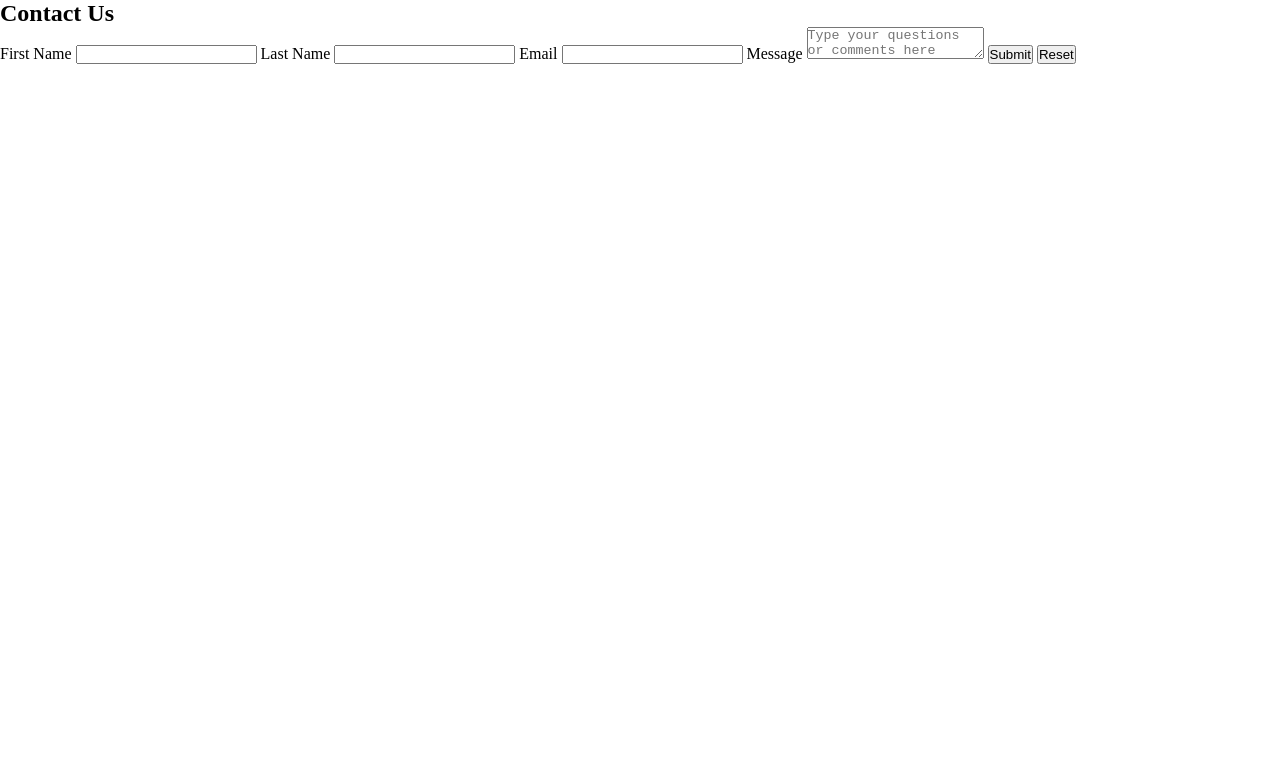
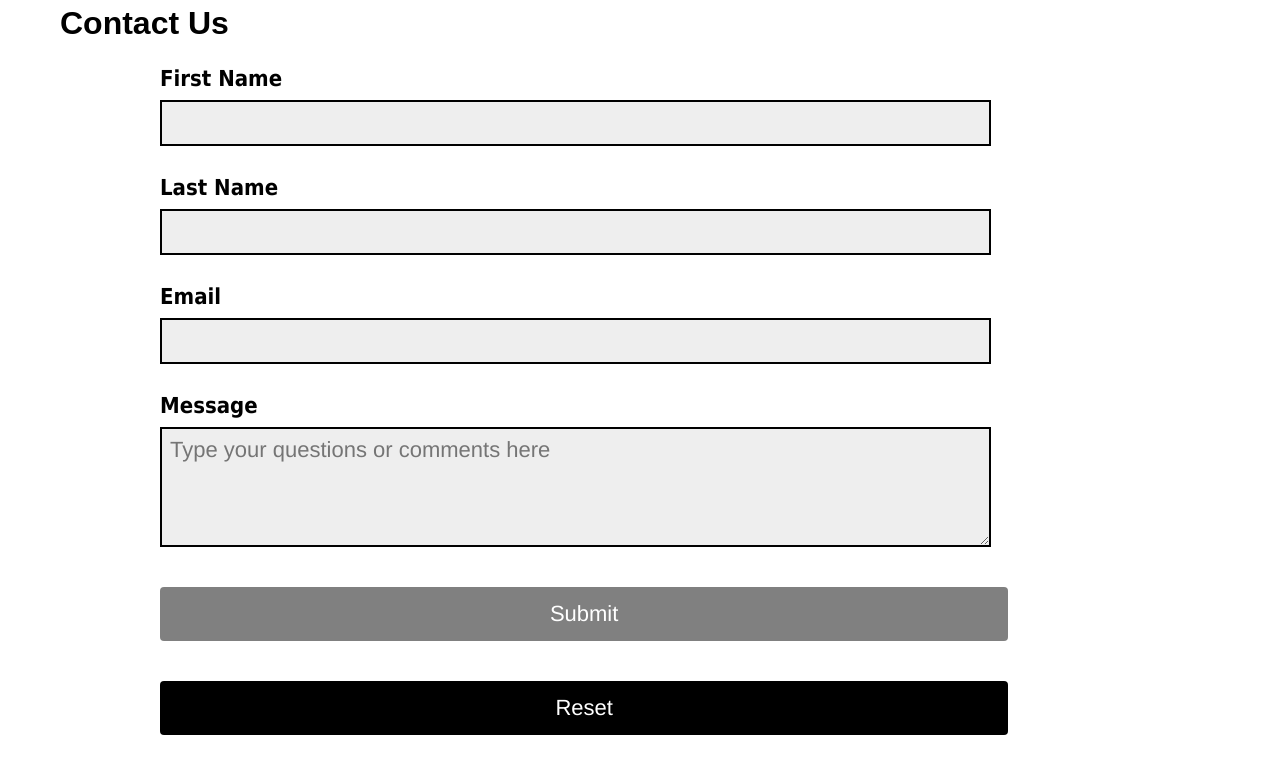
Before and after one commit to mdjoh/559Class1, a plain HTML site: page index.html in a window 1280 px wide. Drawn offline with Linux system fonts and the light colour scheme.

Commit message:
touched up html, css

```diff
--- a/css/formStyle.css
+++ b/css/formStyle.css
@@ -10,7 +10,87 @@ html, body {
   height: 100%;
 }
 
+h2 {
+  font-family: Arial, sans-serif;
+  font-size: 32px;
+  font-weight: 700;
+  color: black;
+  margin: 5px 0 15px 60px;
+}
+
 #form {
-  width: 100%;
-  height: 100%;
+  font-family: Arial, sans-serif;
+  font-size: 32px;
+  font-weight: 700;
+  color: black;
+  margin: 0 10px 0 100px;
 }
+
+input[type=text], input[type=email] {
+  width: 70%;
+  padding: 8px 0px 8px 8px;
+  margin: 6px 0px 20px 60px;
+  display: block;
+  border: solid 2px;
+  font-size: 22px;
+  font-family: Helvetica, sans-serif;
+  color: #000;
+  background: #eee;
+  transition: all 0.3s;
+}
+
+textarea {
+  width: 70%;
+  height: 100px;
+  padding: 8px 0px 8px 8px;
+  margin: 6px 0px 20px 60px;
+  display: block;
+  border: solid 2px;
+  font-size: 22px;
+  font-family: Helvetica, sans-serif;
+  color: #000;
+  background: #eee;
+  transition: all 0.3s;
+}
+
+input[type=text]:focus, input[type=email]:focus, textarea:focus {
+  background: #eee;
+  box-shadow: 0px 0px 10px black;
+  outline: none;
+}
+
+input[type=submit], input[type=button] {
+  display: block;
+  width: 72.5%;
+  background-color: rgb(128, 128, 128);
+  color: white;
+  padding: 14px 20px;
+  margin: 40px 0 5vh 60px;
+  outline: none;
+  border: none;
+  border-radius: 4px;
+  cursor: pointer;
+  font-size: 22px;
+  font-family: Helvetica, sans-serif;
+}
+
+input[type=reset] {
+  display: block;
+  width: 72.5%;
+  background-color: black;
+  color: white;
+  padding: 14px 20px;
+  margin: 0 10px 5vh 60px;
+  outline: none;
+  border: none;
+  border-radius: 4px;
+  cursor: pointer;
+  font-size: 22px;
+  font-family: Helvetica, sans-serif;
+}
+
+label {
+  font-family: Tahoma, sans-serif;
+  font-size: 22px;
+  margin: 10px 0px 0px 60px;
+}
```
Also changed, not shown: index.html (line endings or trailing spaces).
